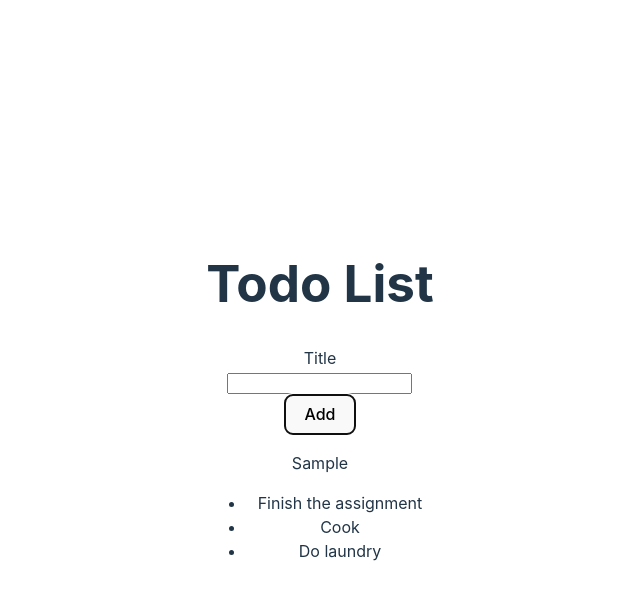
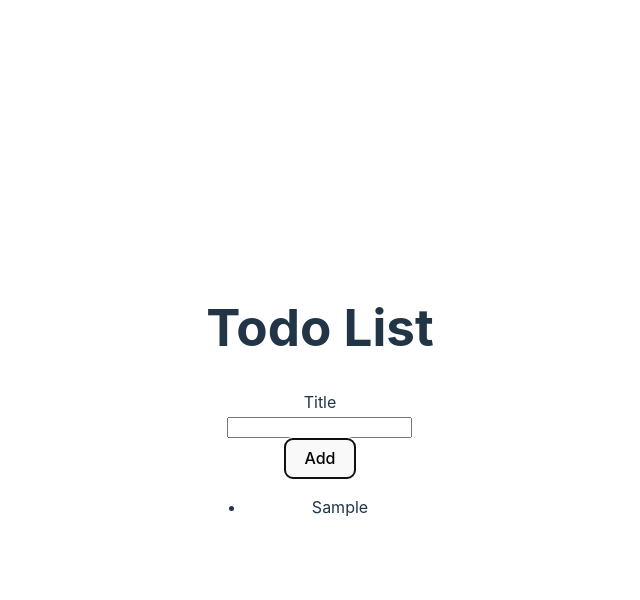
Before and after one commit to brrr123/react-todo, a React (Vite) app: page / in a window 1280 px wide. Both pictures are taken after typing "Sample" into the empty fields and a click on the button "Add". Shown: the top 600 px of the page, without its empty margins (320-960 px from the left). Built offline with nearby package versions, Linux system fonts and the light colour scheme.

Commit message:
Refactor the code to use destructuring and using State to store todo list

```diff
--- a/src/App.jsx
+++ b/src/App.jsx
@@ -3,16 +3,22 @@ import TodoList from "./components/TodoList.jsx";
 import AddTodoForm from "./components/AddTodoForm.jsx";
 import React from 'react';
 
+
+
 function App() {
-    const [newTodo , setNewTodo] = React.useState("")
+    //const [newTodo , setNewTodo] = React.useState("");
+    const [todoList, setTodoList ] = React.useState([]);
+    const addTodo = (newTodo  ) =>{
+        setTodoList([newTodo, ...todoList ]);
+    }
     return (
         <>
             <h1>Todo List</h1>
-            <AddTodoForm onAddTodo={setNewTodo}></AddTodoForm>
-            <p>{newTodo}</p>
-            <TodoList/>
+            <AddTodoForm onAddTodo={addTodo}></AddTodoForm>
+            <TodoList todoList={todoList }/>
         </>
     )
+
 }
 
 export default App
--- a/src/components/AddTodoForm.jsx
+++ b/src/components/AddTodoForm.jsx
@@ -1,11 +1,15 @@
-const AddTodoForm = (props) => {
+import React from "react";
 
+const AddTodoForm = ({onAddTodo}) => {
+    const [todoTitle, setTodoTitle ] = React.useState("");
+    const handleTitleChange = event =>{
+        const newTodoTitle = event.target.value;
+        setTodoTitle(newTodoTitle);
+    }
     const handleAddTodo =event =>{
         event.preventDefault();
-        const todoTitle = event.target.elements.title.value;
-         console.log(todoTitle);
-         props.onAddTodo(todoTitle);
-         event.target.elements.title.value ="";
+        onAddTodo({id:Date.now(), title:todoTitle});
+        setTodoTitle("");
     }
     return (
         <form onSubmit={handleAddTodo}>
@@ -13,7 +17,7 @@ const AddTodoForm = (props) => {
                 <label htmlFor="todoTitle">Title</label>
             </div>
             <div>
-                <input name="title" id="todoTitle"></input>
+                <input name="title" onChange={handleTitleChange } value={todoTitle } id="todoTitle"></input>
             </div>
             <button>Add</button>
         </form>
--- a/src/components/TodoList.jsx
+++ b/src/components/TodoList.jsx
@@ -1,11 +1,11 @@
 import TodoListItem from "./TodoListItem.jsx";
 
-const todoData =[{id:1,title:"Finish the assignment"},{id:2,title:"Cook"}, {id:3,title:"Do laundry"}];
+//const todoData =[{id:1,title:"Finish the assignment"},{id:2,title:"Cook"}, {id:3,title:"Do laundry"}];
 
-const TodoList = () => (
+const TodoList = ({todoList }) => (
         <ul>
 
-            {todoData.map(item =>  <TodoListItem  key={item.id} item={item}/> )}
+            {todoList.map(item =>  <TodoListItem  key={item.id} {...item}/> )}
         </ul>
     )
 
--- a/src/components/TodoListItem.jsx
+++ b/src/components/TodoListItem.jsx
@@ -1,6 +1,6 @@
-const TodoListItem = (props) =>
+const TodoListItem = ({title}) =>
     (
-        <li>{props.item.title}</li>
+        <li>{title}</li>
     )
 
 
```
